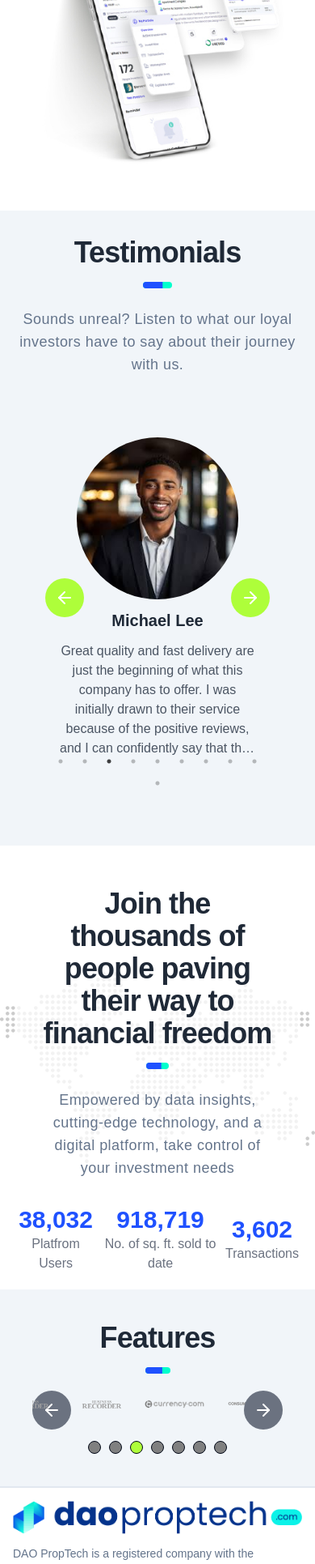
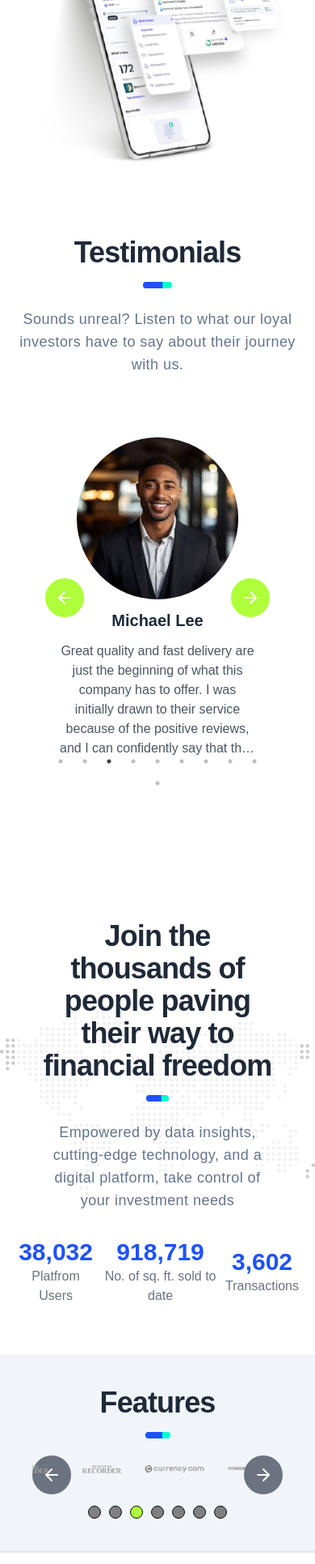
Before and after one commit to TasleemSiddiqui/dao-proptech, a Next.js app: page / in a window 390 px wide. Shown: the part 3704-5635 px from the top of the page at 81% size. Built offline with nearby package versions, Linux system fonts and the light colour scheme.

Commit message:
add some spacing

```diff
--- a/src/app/page.tsx
+++ b/src/app/page.tsx
@@ -6,7 +6,7 @@ import Testimonials from "@/components/homepage/Testimonials";
 
 export default function Home() {
   return (
-    <main>
+    <main className="">
       <Hero />
       <div className="h-[55rem] md:h-[30rem] lg:h-[15rem] w-full"></div>
       <Investment/>
--- a/src/components/homepage/FeatureSlider.tsx
+++ b/src/components/homepage/FeatureSlider.tsx
@@ -83,7 +83,7 @@ function FeatureSlider() {
   };
 
   return (
-    <section className="w-full  bg-slate-100 h-fit p-10">
+    <section className="w-full  bg-slate-100 h-fit p-10 mt-10">
       <HeadingBar title="Features" subTitle="" />
       <div className="slider-container">
         <Slider {...settings}>
--- a/src/components/homepage/Testimonials.tsx
+++ b/src/components/homepage/Testimonials.tsx
@@ -108,7 +108,7 @@ const Testimonials = () => {
   };
 
   return (
-    <div className="px-4 py-8 bg-slate-100">
+    <div className="px-4 py-8 ">
       <HeadingBar
         title="Testimonials"
         subTitle="Sounds unreal? Listen to what our loyal investors have to say about their journey with us."
--- a/src/components/homepage/counter.tsx
+++ b/src/components/homepage/counter.tsx
@@ -20,7 +20,7 @@ const Counter = () => {
 
   return (
     <section
-    className="w-full h-auto md:space-y-5 md:p-10 p-5"
+    className="w-full h-auto md:space-y-5 md:p-10 p-5 mt-10"
       style={{
         backgroundImage: 'url("/vecteezy_world-map_36643287.svg")',
         backgroundSize: "contain",
```
